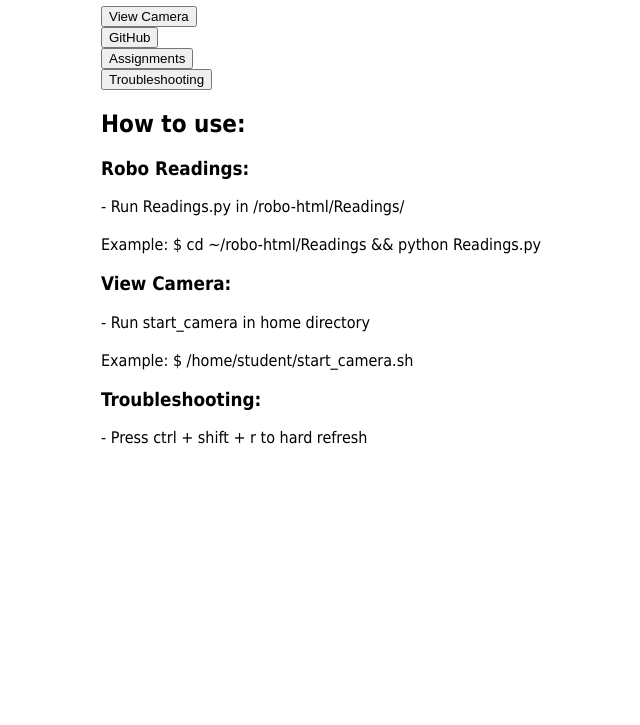
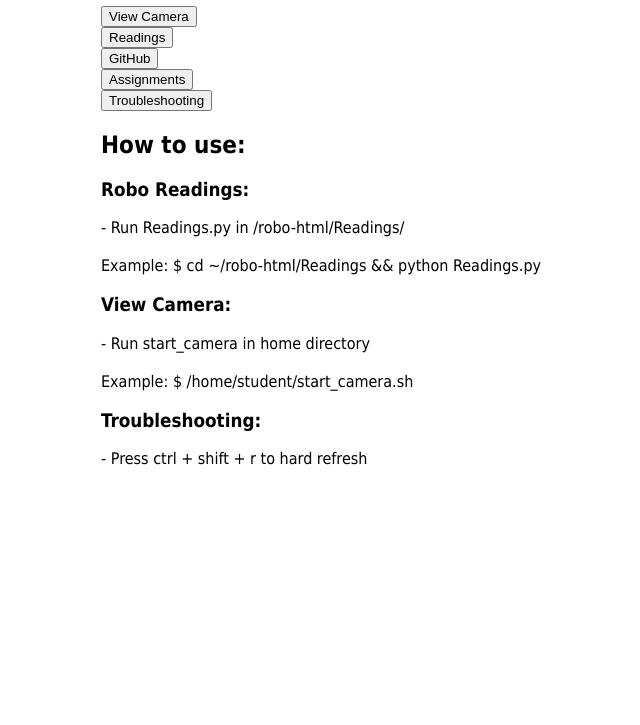
Before and after one commit to BSMRKRS/robo-html, a plain HTML site: page index.html in a window 1280 px wide. Shown: the part 75-800 px from the top of the page, without its empty margins (139-779 px from the left). Drawn offline with Linux system fonts and the light colour scheme.

Commit message:
added readings button back

```diff
--- a/index.html
+++ b/index.html
@@ -25,6 +25,10 @@ document.getElementById('modify-me').href = window.location.protocol + "//" + wi
 <a href=":8080" id="modify-me"><button>View Camera</button></a>
 </body>
 
+<form target="_blank" action="Readings/index.html">
+    <input type="submit" value="Readings" />
+</form>
+
 <form target="_blank" action="https://github.com/orgs/BSMRKRS/dashboard">
     <input type="submit" value="GitHub" />
 </form>
```
